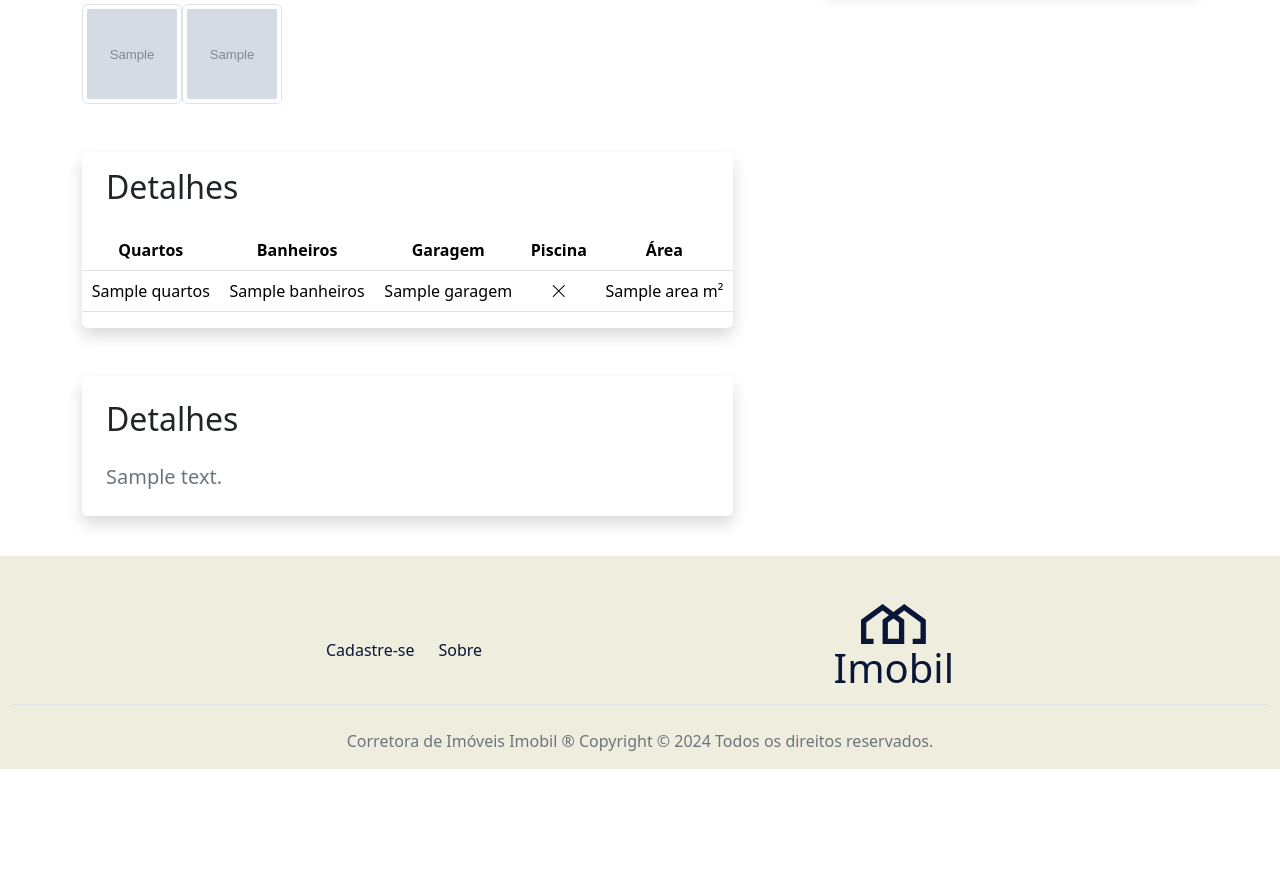
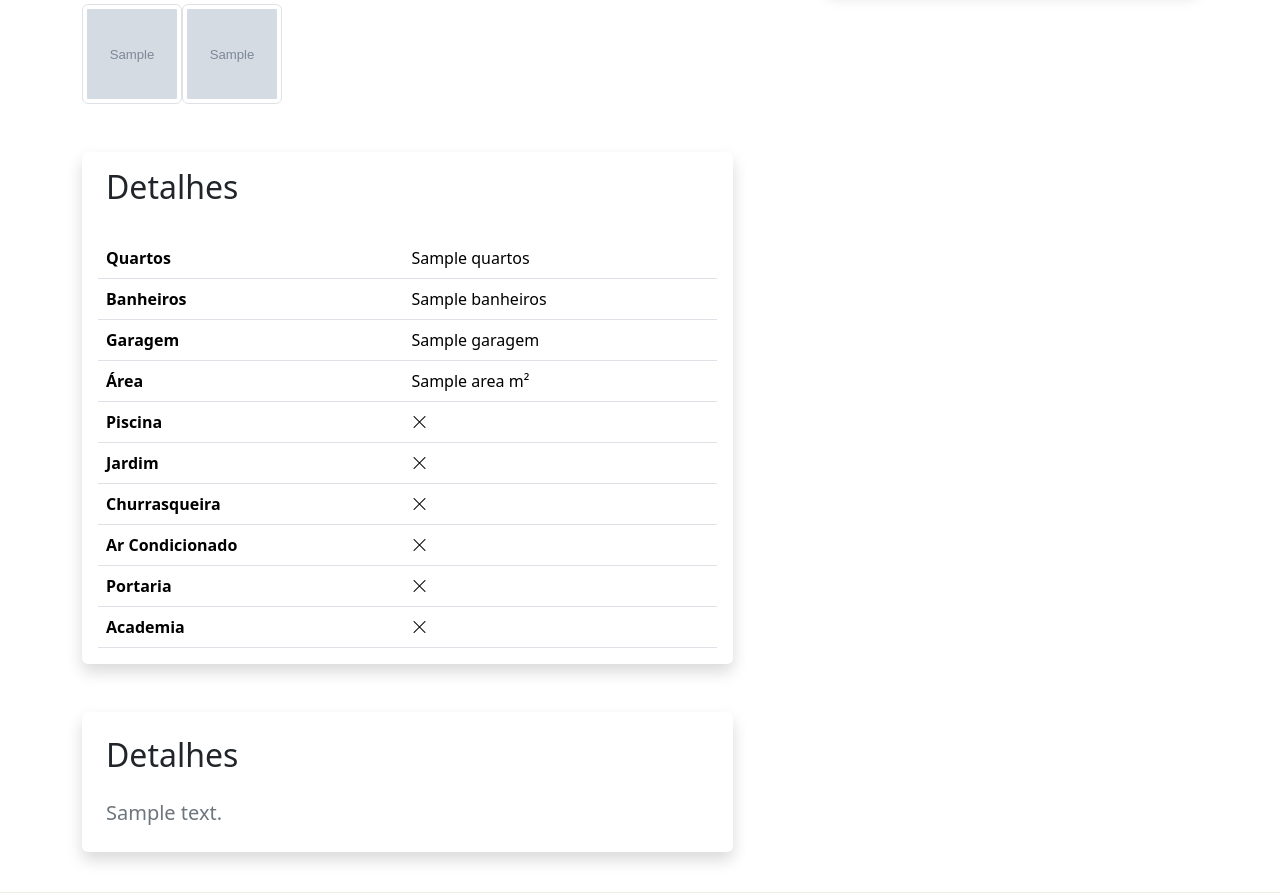
Before and after one commit to MirielleRosa/Imobi, a FastAPI app: template templates/main/pages/imovel.html in a window 1280 px wide. Shown: the part 748-1641 px from the top of the page. Before the commit the page ends 1517 px from the top, so only its background shows below. Run offline with FastAPI, Linux system fonts and the light colour scheme; the template is opened without the code that fills it: most values are stand-ins (such as "Sample title", 1, 10 or a date in 2020); grey boxes marked "Sample" are stand-in pictures; some libraries are stand-ins or nearby versions.

Commit message:
ajuste tela de cadastro e novas colunas da tabela imovel

```diff
--- a/models/imovel_model.py
+++ b/models/imovel_model.py
@@ -14,6 +14,11 @@ class Imovel:
     banheiros: Optional[int] = None
     garagem: Optional[int] = None
     piscina: Optional[bool] = None
+    ar_condicionado: Optional[bool] = None
+    churrasqueira: Optional[bool] = None
+    jardim: Optional[bool] = None
+    portaria: Optional[bool] = None
+    academia: Optional[bool] = None
     imagem_principal: Optional[str] = None
     imagens_secundarias: Optional[List[str]] = None
     pessoa_id: Optional[int] = None
--- a/routes/pessoa_routes.py
+++ b/routes/pessoa_routes.py
@@ -176,6 +176,11 @@ async def post_cadastro_imovel(
             banheiros=int(dados.get("banheiros")),
             garagem=int(dados.get("garagem")),
             piscina=bool(dados.get("piscina")),
+            ar_condicionado=bool(dados.get("ar_condicionado")),
+            churrasqueira=bool(dados.get("churrasqueira")),
+            jardim=bool(dados.get("jardim")),
+            portaria=bool(dados.get("portaria")),
+            academia=bool(dados.get("academia")),
             imagem_principal=image_url_principal,
             imagens_secundarias=imagens_secundarias_str,
             pessoa_id=pessoa_logada.id,
--- a/templates/main/pages/imovel.html
+++ b/templates/main/pages/imovel.html
@@ -63,7 +63,7 @@
     <div class="d-flex justify-content-center col-12 col-lg-4 col-xl-4 col-xxl-4">
         <form class="bg-white px-5 rounded-3 py-3 shadow w-100" method="post">
             <div class="d-flex align-items-center mb-2">
-                <img src="{{imovel.imagem_corretor}}" class="rounded-circle me-2" alt="Corretor" width="40" height="40">
+                <img src="{{imovel.imagem_corretor if imovel.imagem_corretor else '/static/img/imagem-perfil.png'}}" class="rounded-circle me-2" alt="Corretor" width="40" height="40">
                 <div>
                     <div class="fw-bold">{{imovel.nome_corretor}}</div>
                 </div>
@@ -100,30 +100,84 @@
 <div class="bg-white shadow rounded bg-white shadow rounded col-12 col-sm-12 col-md-12 col-lg-7 col-xl-7 col-xxl-7 px-0 mt-5">
     <div class="w-100">
         <h2 class="m-2 p-3">Detalhes</h2>
-            <div class="table-responsive">
+        <div class="table-responsive m-3">
             <table class="table">
-                    <thead>
-                        <tr class="text-center">
-                            <th>Quartos</th>
-                            <th>Banheiros</th>
-                            <th>Garagem</th>
-                            <th>Piscina</th>
-                            <th>Área</th>
+                <tbody>
+                    <tr class="">
+                        <th style="text-align: left;">Quartos</th>
+                        <td style="text-align: left;">{{imovel.quartos}}</td>
                     </tr>
-                    </thead>
-                    <tbody>
-                        <tr class="text-center">
-                            <td>{{imovel.quartos}}</td>
-                            <td>{{imovel.banheiros}}</td>
-                            <td>{{imovel.garagem}}</td>
-                            <td>
+                    <tr>
+                        <th style="text-align: left;">Banheiros</th>
+                        <td style="text-align: left;">{{imovel.banheiros}}</td>
+                    </tr>
+                    <tr>
+                        <th style="text-align: left;">Garagem</th>
+                        <td style="text-align: left;">{{imovel.garagem}}</td>
+                    </tr>
+                    <tr>
+                        <th style="text-align: left;">Área</th>
+                        <td style="text-align: left;">{{imovel.area}} m²</td>
+                    </tr>
+                    <tr>
+                        <th style="text-align: left;">Piscina</th>
+                        <td style="text-align: left;">
                             {% if imovel.piscina %}
                             <i class="bi bi-check-square"></i>
                             {% else %}
                             <i class="bi bi-x-lg"></i>
                             {% endif %}
                         </td>
-                            <td>{{imovel.area}} m²</td>
+                    </tr>
+                    <tr>
+                        <th style="text-align: left;">Jardim</th>
+                        <td style="text-align: left;">
+                            {% if imovel.jardim %}
+                            <i class="bi bi-check-square"></i>
+                            {% else %}
+                            <i class="bi bi-x-lg"></i>
+                            {% endif %}
+                        </td>
+                    </tr>
+                    <tr>
+                        <th style="text-align: left;">Churrasqueira</th>
+                        <td style="text-align: left;">
+                            {% if imovel.churrasqueira %}
+                            <i class="bi bi-check-square"></i>
+                            {% else %}
+                            <i class="bi bi-x-lg"></i>
+                            {% endif %}
+                        </td>
+                    </tr>
+                    <tr>
+                        <th style="text-align: left;">Ar Condicionado</th>
+                        <td style="text-align: left;">
+                            {% if imovel.ar_condicionado %}
+                            <i class="bi bi-check-square"></i>
+                            {% else %}
+                            <i class="bi bi-x-lg"></i>
+                            {% endif %}
+                        </td>
+                    </tr>
+                    <tr>
+                        <th style="text-align: left;">Portaria</th>
+                        <td style="text-align: left;">
+                            {% if imovel.portaria %}
+                            <i class="bi bi-check-square"></i>
+                            {% else %}
+                            <i class="bi bi-x-lg"></i>
+                            {% endif %}
+                        </td>
+                    </tr>
+                    <tr>
+                        <th style="text-align: left;">Academia</th>
+                        <td style="text-align: left;">
+                            {% if imovel.academia %}
+                            <i class="bi bi-check-square"></i>
+                            {% else %}
+                            <i class="bi bi-x-lg"></i>
+                            {% endif %}
+                        </td>
                     </tr>
                 </tbody>
             </table>
```
Also changed, not shown: repositories/imovel_repo.py (+10 -0 lines), sql/imovel_sql.py (+13 -3 lines), templates/pessoa/pages/cadastro_imovel.html (+57 -16 lines), dados.db (added). Lines whose indentation alone changed are shown as unchanged.
